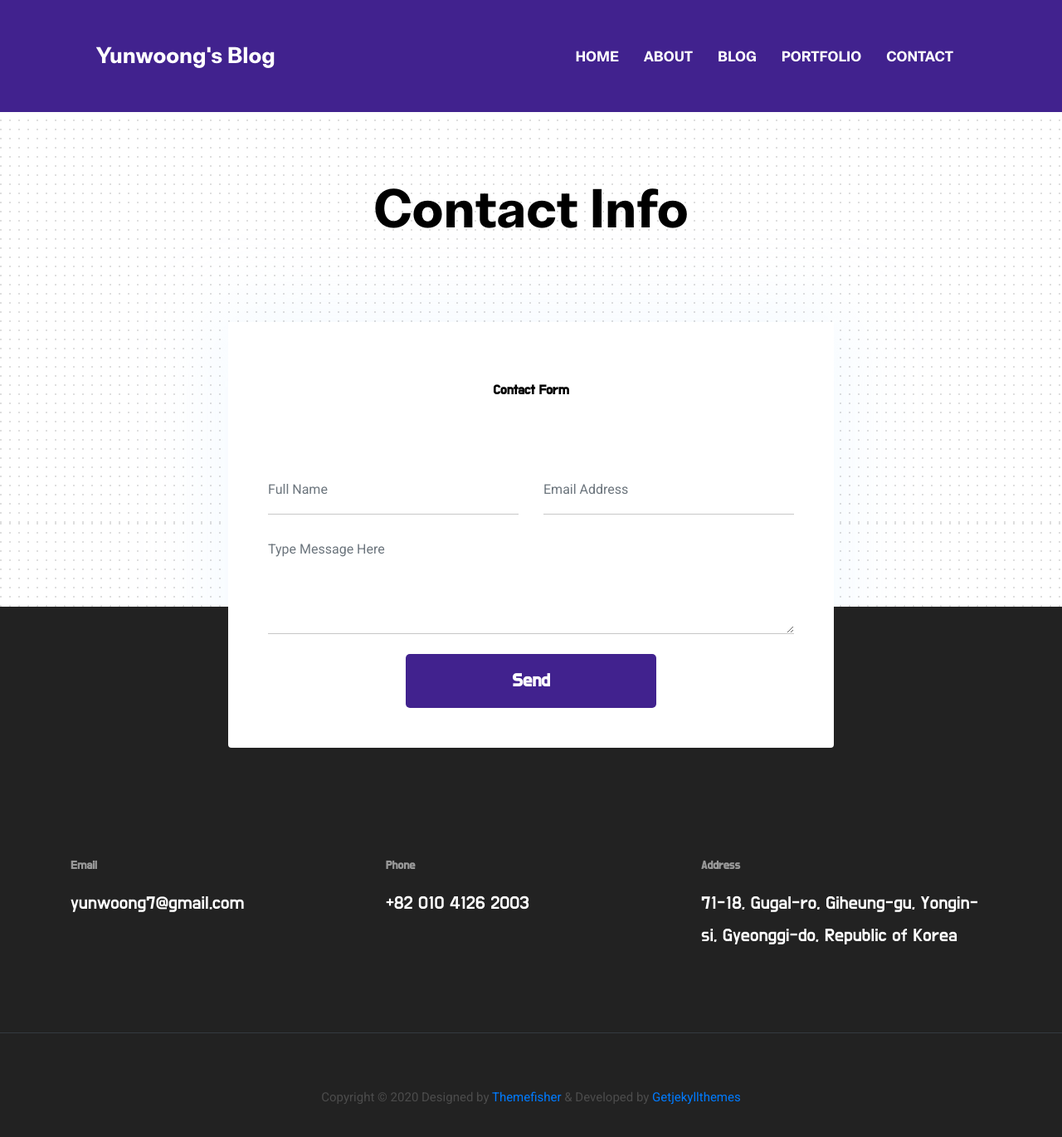
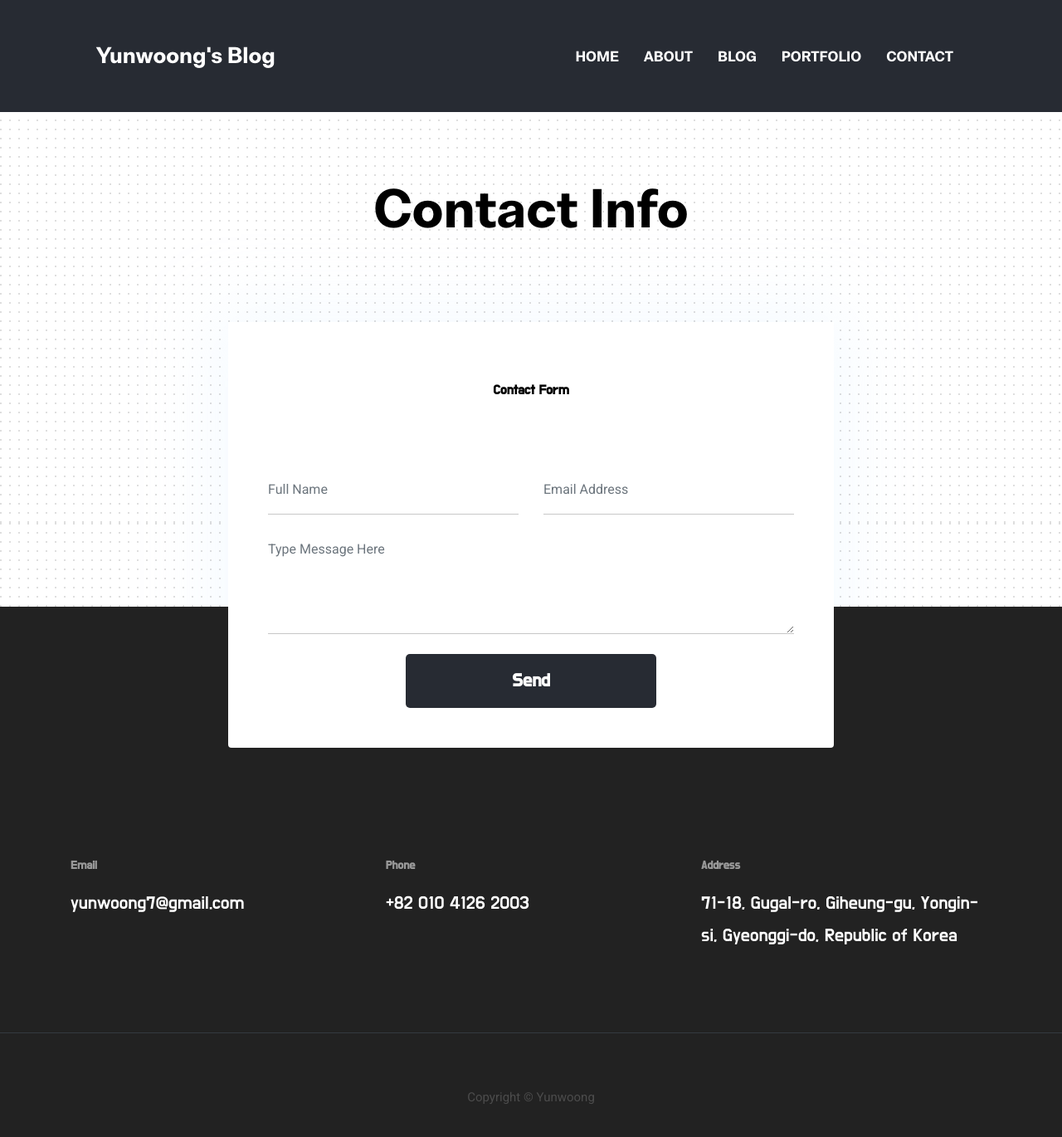
Before and after one commit to yunwoong7/yunwoong7.github.io, a Jekyll site: the page built from index.html, in a window 1280 px wide and 1400 px high, scrolled down 6542 px. Shown: the top 1370 px of the window at 83% size. Built offline with Jekyll 4.4.1, drawn with Linux system fonts in a browser that asks for light colours.

Commit message:
change scss

```diff
--- a/_data/settings.yml
+++ b/_data/settings.yml
@@ -8,7 +8,7 @@ description: this is meta description
 email: yunwoong7@gmail.com
 phone: +82 010 4126 2003
 address: 71-18, Gugal-ro, Giheung-gu, Yongin-si, Gyeonggi-do, Republic of Korea
-copyright: Copyright &copy; 2020 Designed by [Themefisher](https://themefisher.com) & Developed by [Getjekyllthemes](https://getjekyllthemes.com)
+copyright: Copyright © Yunwoong
 
 menu:
 - {name: About, link: '/about'}
--- a/_portfolio/2020-11-25-ReST.markdown
+++ b/_portfolio/2020-11-25-ReST.markdown
@@ -30,7 +30,7 @@ ReST Studio는 자체 개발한 자동화 솔루션입니다. Transaction, DB, U
 
 현재 시장에 나와 있는 다양한 테스트 자동화툴로 기업들은 테스트 자동화를 추진해왔지만, 기존의 개발하는 방식과 레거시 코드가 테스트 자동화를 적용하기에 쉽지 않은 구조라는 것을 알 수 있습니다.  SKT의 영업망의 경우도 규정, 업무의 변화에 따라 급하게 예외 로직을 추가하였고 그렇게 누적된 코드는 단위 테스트가 사실상 불가능한 지경에 이르렀습니다.
 
-ReS Studio는 이렇게 어려운 환경에도 테스트를 자동화 할 수 있는 솔루션을 제공합니다.
+ReST(Reinforced Software Test) Studio는 이렇게 어려운 환경에도 테스트를 자동화 할 수 있는 솔루션을 제공합니다.
 
 ReST의 현재 버전은 SKT 영업망 시스템을 테스트하기 위해 최적화되어 있습니다. 그 밖의 환경에서 적용하기 위해서는 일정 부분 그에 맞도록 수정해야 합니다.
 
--- a/assets/scss/_variables.scss
+++ b/assets/scss/_variables.scss
@@ -1,5 +1,5 @@
 // Color Variables
-$primary-color: #41228e;
+$primary-color: #272B33;
 $secondary-color: #2bfdff;
 $text-color: #4c4c4c;
 $text-color-dark: #000;
```
